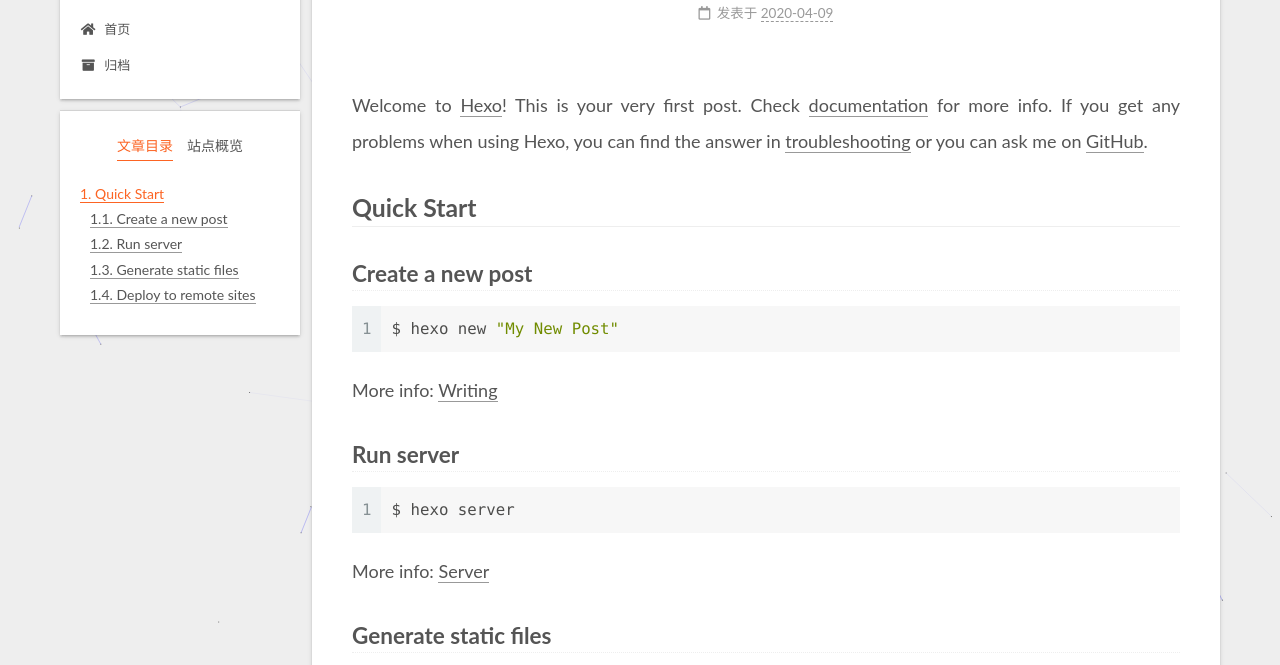
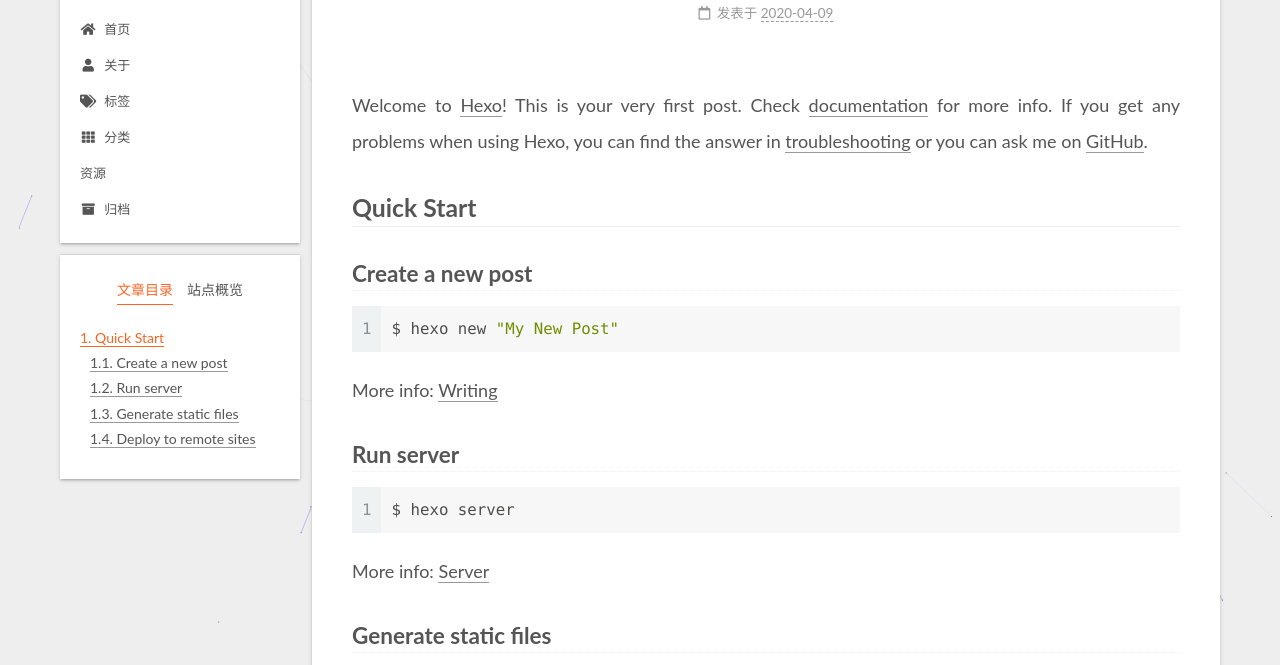
Before and after one commit to Zhangxiubo-must/coldtea.github.io, a plain HTML site: page 2020/04/09/hello-world/index.html in a window 1280 px wide. Shown: the part 87-752 px from the top of the page. Drawn offline with Linux system fonts and the light colour scheme.

Commit message:
Site updated: 2020-04-09 21:35:14

```diff
--- a/2020/04/09/hello-world/index.html
+++ b/2020/04/09/hello-world/index.html
@@ -115,6 +115,26 @@
         <li class="menu-item menu-item-home">
 
     <a href="/" rel="section"><i class="fa fa-home fa-fw"></i>首页</a>
+
+  </li>
+        <li class="menu-item menu-item-about">
+
+    <a href="/about/" rel="section"><i class="fa fa-user fa-fw"></i>关于</a>
+
+  </li>
+        <li class="menu-item menu-item-tags">
+
+    <a href="/tags/" rel="section"><i class="fa fa-tags fa-fw"></i>标签</a>
+
+  </li>
+        <li class="menu-item menu-item-categories">
+
+    <a href="/categories/" rel="section"><i class="fa fa-th fa-fw"></i>分类</a>
+
+  </li>
+        <li class="menu-item menu-item-resources">
+
+    <a href="/resources/" rel="section"><i class="download fa-fw"></i>资源</a>
 
   </li>
         <li class="menu-item menu-item-archives">
--- a/css/main.css
+++ b/css/main.css
@@ -1169,7 +1169,7 @@ pre .javascript .function {
 }
 .links-of-author a::before,
 .links-of-author span.exturl::before {
-  background: #1240c2;
+  background: #ff2ab9;
   border-radius: 50%;
   content: ' ';
   display: inline-block;
```
Also changed, not shown: archives/2020/04/index.html (+20 -0 lines), archives/2020/index.html (+20 -0 lines), archives/index.html (+20 -0 lines), index.html (+20 -0 lines).
